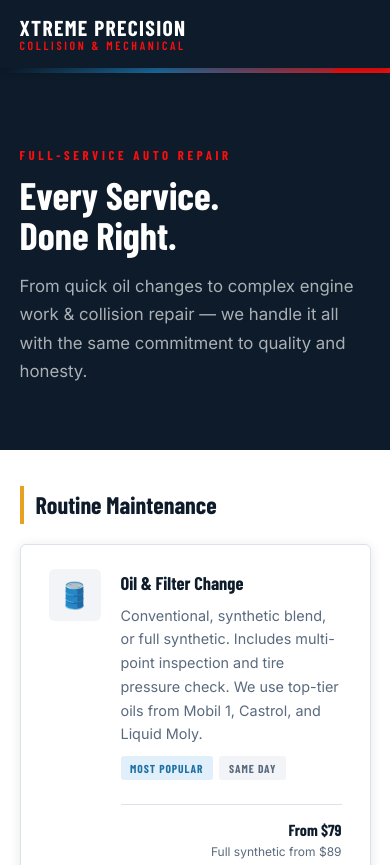
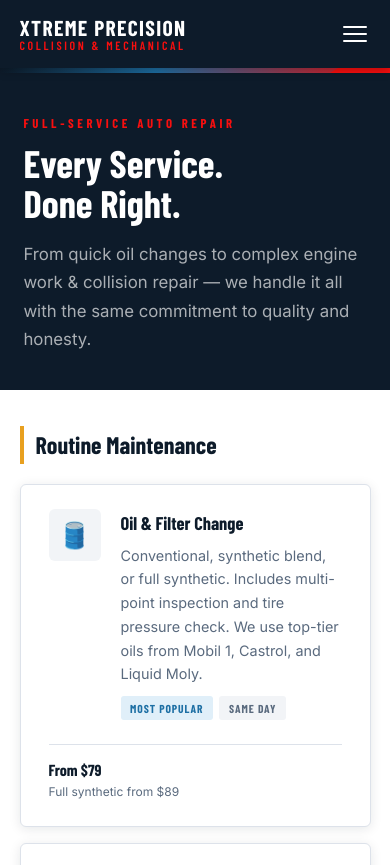
Before and after one commit to jduhXP/xpweb, a plain HTML site: page services.html in a window 390 px wide. Shown: the top 865 px of the page. Drawn offline with nearby package versions, Linux system fonts and the light colour scheme; a web font is replaced by a local one.

Commit message:
Update 202609011048

```diff
--- a/services.html
+++ b/services.html
@@ -169,6 +169,23 @@
       }
       .service-card__price { grid-column: 2; }
     }
+    @media (max-width: 540px) {
+      .page-hero {
+        padding: 40px 6% 36px;
+    }
+      .service-card {
+        grid-template-columns: auto 1fr;
+        grid-template-rows: auto auto;
+      }
+      .service-card__icon { grid-row: 1; }
+      .service-card__price {
+        grid-column: 1 / -1;  /* full width */
+        text-align: left;
+        border-top: 1px solid var(--border);
+        padding-top: .75rem;
+        margin-top: .25rem;
+      }
+    }
   </style>
 </head>
 <body>
@@ -185,6 +202,9 @@
       <li><a href="services.html" class="active">Services</a></li>
       <li><a href="tel:+13175550192" class="nav__cta">Call Us</a></li>
     </ul>
+    <button class="nav__toggle" onclick="this.closest('nav').querySelector('.nav__links').classList.toggle('open')" aria-label="Menu">
+      <span></span><span></span><span></span>
+    </button>
   </nav>
   <div class="stripe"></div>
 
@@ -457,7 +477,7 @@
     </div>
     <div class="footer__bottom">
       <span>© 2026 Xtreme Precision Collision & Mechanical. All rights reserved.</span>
-      <span>Moooresville, IN</span>
+      <span>Mooresville, IN</span>
     </div>
   </footer>
 
```
